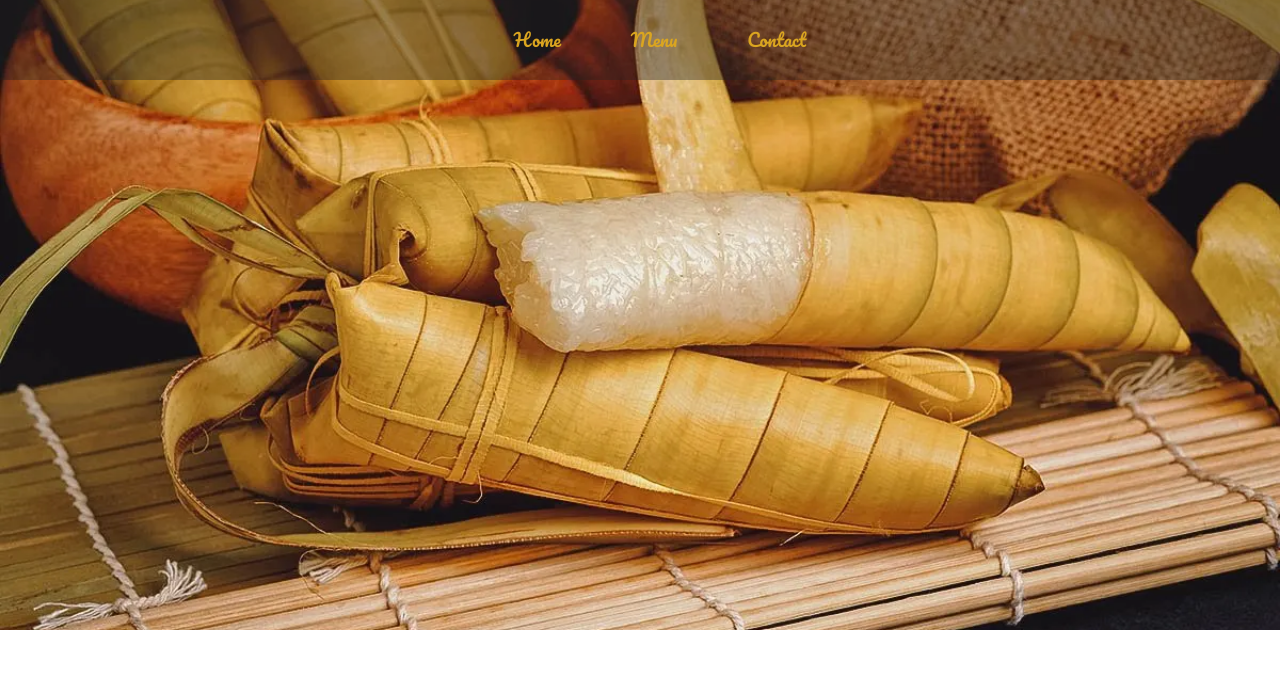
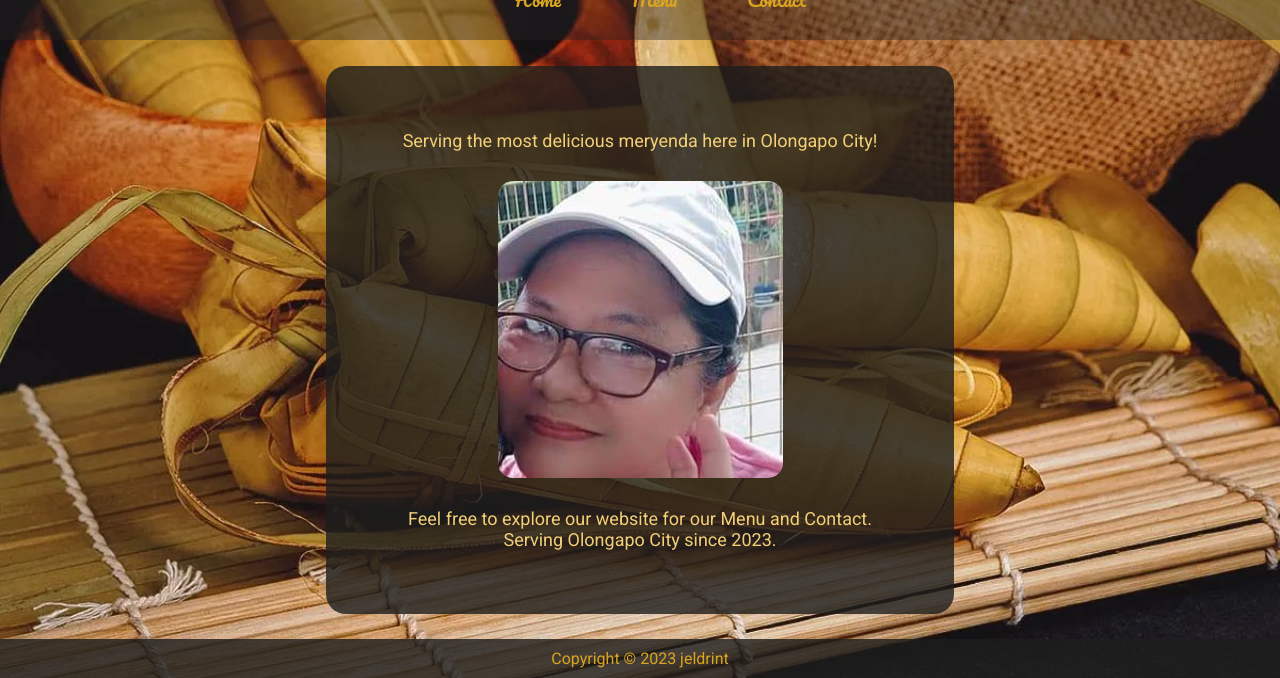
Before and after one commit to jeldrint/Restaurant-Page, a website built with webpack: page dist/index.html in a window 1280 px wide. Shown: the part 170-848 px from the top of the page. Before the commit the page ends 800 px from the top, so only its background shows below. Built offline with nearby package versions, Linux system fonts and the light colour scheme.

Commit message:
now contents can be wiped out during tab clicking (50%)

```diff
--- a/src/1-home-page.js
+++ b/src/1-home-page.js
@@ -1,7 +1,9 @@
-import Background from './meryenda.jpg';
+import Icon from './mama-pic.jpg';
 
 const homePage = () => {
     homePageHeader();
+    homePageBody();
+    homePageFooter();
 }
 
 const homePageHeader = () => {
@@ -32,5 +34,45 @@ const homePageHeader = () => {
                     break;
         }
     }
+
 }
+
+const homePageFooter = () => {
+    const container = document.querySelector('#content');
+    const footer = document.createElement('div');
+    footer.className = 'page-footer';
+    footer.innerText = 'Copyright \u00A9 2023 jeldrint'
+    footer.style.textAlign = 'center'
+    container.appendChild(footer)
+}
+
+
+const homePageBody = () => {
+    const container = document.querySelector('#content');
+    let body = "";
+    if(container.children[1] == undefined){
+        body = document.createElement('div');
+        body.className = 'page-body';
+        container.appendChild(body);
+    }else{
+        body = document.querySelector('.page-body');
+    }
+    const upperBodyText = document.createElement('div');
+    upperBodyText.className = 'body-text';
+    const lowerBodyText = document.createElement('div');
+    lowerBodyText.className = 'body-text';
+
+    upperBodyText.innerText = "Serving the most delicious meryenda here in Olongapo City!"
+    body.appendChild(upperBodyText);
+
+    const mamaPic = new Image();
+    mamaPic.src = Icon;
+    body.appendChild(mamaPic);
+    mamaPic.className = 'mami-pic';
+
+    lowerBodyText.innerText = "Feel free to explore our website for our Menu and Contact. \n Serving Olongapo City since 2023."
+    body.appendChild(lowerBodyText);
+}
+
 export default homePage;
+export {homePageHeader,homePageFooter,homePageBody};
--- a/src/index.js
+++ b/src/index.js
@@ -1,7 +1,35 @@
-import homePage from './1-home-page.js'
+import homePage from './1-home-page.js';
+import {homePageHeader,homePageFooter,homePageBody} from './1-home-page.js'
 import menu from './2-menu.js'
 import './style.css'
 
+const mainPage = () =>{
+    homePage();
+    const tabSelector = document.querySelector('.menu-header');
+    const body = document.querySelector('.page-body');
 
-homePage();
-menu();
+    tabSelector.addEventListener('click', e =>{
+        switch (e.target){
+            case tabSelector.children[0]:
+                remover();
+                homePageBody();
+                break;
+            case tabSelector.children[1]:
+                remover();
+                //menu();
+                break;
+            case tabSelector.children[2]:
+                console.log('Lets go contact');
+                break;
+            default: e.preventDefault();
+        }
+    })
+
+    const remover = () =>{
+        while (body.hasChildNodes()){
+            body.removeChild(body.firstChild);
+        }
+    }
+}
+
+mainPage();
--- a/src/style.css
+++ b/src/style.css
@@ -7,11 +7,12 @@ body{
 }
 
 #content{
-    width: 100vw;
-    height: 100vh;
     background: url('meryenda3.webp');
     background-repeat: no-repeat;
     background-size:cover;
+    display: flex;
+    flex-direction: column;
+    justify-content: space-between;
 }
 
 /*HEADER*/
@@ -22,9 +23,8 @@ body{
     align-items: center;
     justify-content: flex-end;
 
-    padding-top: 50px;
+    padding-top: 30px;
     padding-bottom: 15px;
-    row-gap: 20px;
 }
 
 .text-header{
@@ -54,7 +54,47 @@ body{
     transition: 0.15s;
 }
 
-.menu-header > li:hover, .text-header:hover{
+.menu-header > li:hover {
     background-color:goldenrod;
-    color:rgba(29, 29, 28, 0.5);
+    color:rgba(29, 29, 28, 0.8);
 }
+
+.menu-header > li:focus {
+    background-color:aliceblue;
+    color:rgba(29, 29, 28, 0.8);
+}
+
+/* FOOTER */
+.page-footer{
+    background-color:rgba(29, 29, 28, 0.8);
+    color: goldenrod;
+    padding: 10px;
+}
+
+/*BODY*/
+.page-body{
+    color:rgb(243, 208, 119);
+    background-color:rgba(29, 29, 28, 0.8);
+    margin: 2% 15%;
+    height: 100%;
+    padding: 5% 5%;
+    border-radius: 20px;
+
+    align-self: center;
+
+    display: flex;
+    flex-direction: column;
+    align-items: center;
+    min-width: 500px;
+    max-width: 800px;
+    row-gap: 30px;
+}
+
+.mami-pic{
+    border-radius: 15px;
+}
+
+.body-text{
+    text-align: center;
+    font-size: 18px;
+}
```
Also changed, not shown: dist/61be98ed213c9a095a73.jpg (added), dist/index.html, dist/main.js, src/mama-pic.jpg (added), src/meryenda/Halo_Halo.webp (added), src/meryenda/spag.png (added), src/meryenda/turon.png (added), src/meryenda/ube.png (added), 1 other file.
